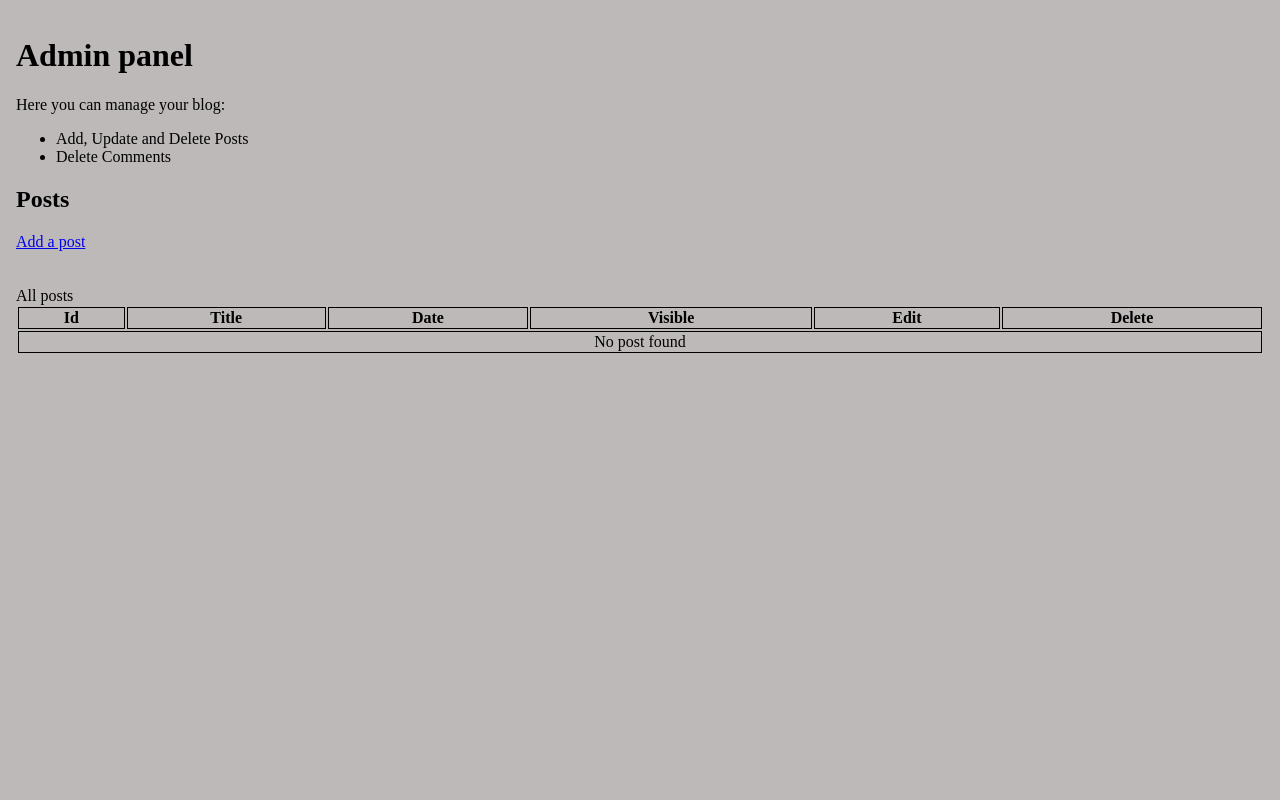
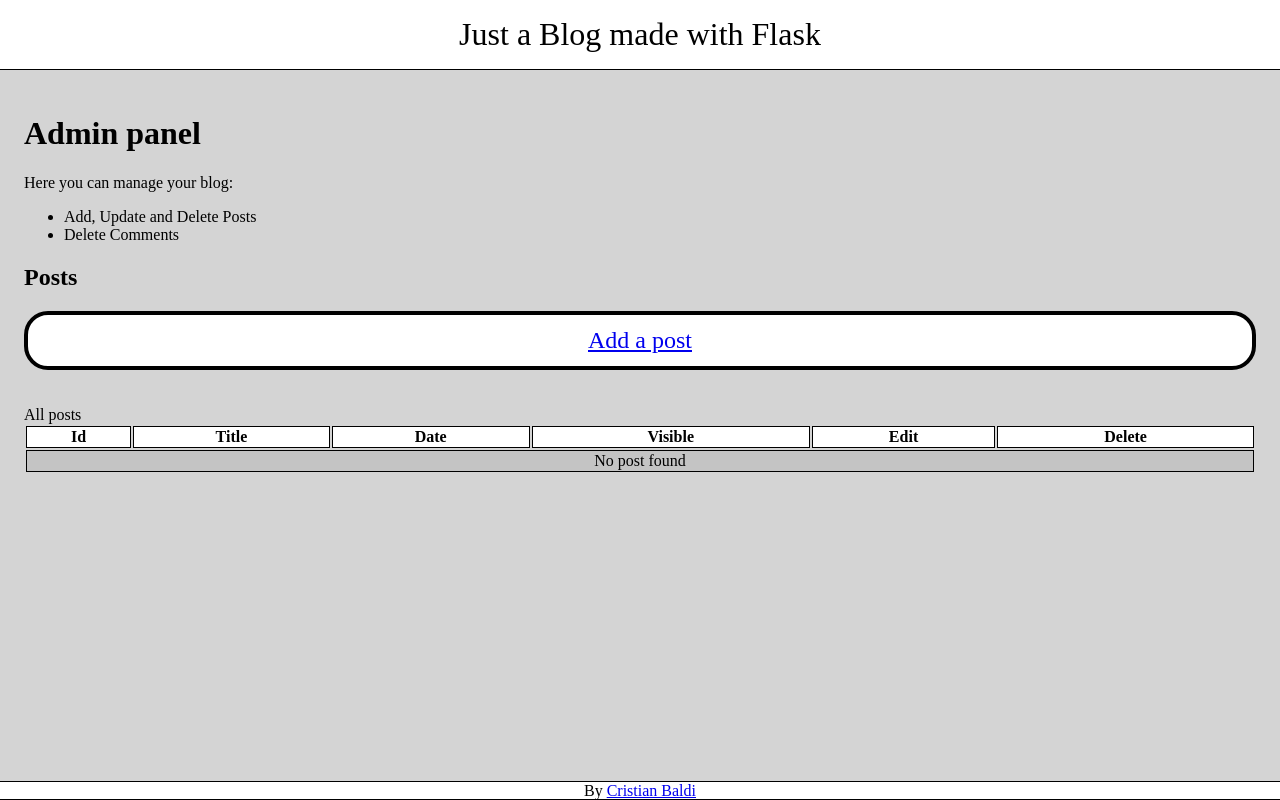
Before and after one commit to crisbal/Flask-Blog-Blueprint, a Flask app: template blog/templates/admin.html in a window 1280 px wide. Run offline with Flask 2, Linux system fonts and the light colour scheme; the template is opened without the code that fills it, so the values that code supplies are empty.

Commit message:
Fixed the style, a bit more serious

```diff
--- a/blog/blog.py
+++ b/blog/blog.py
@@ -12,7 +12,7 @@ blog = Blueprint("blog", __name__, template_folder=Config.template_folder, stati
 
 
 def init(app):
-    md = Misaka(autolink=True,tables=True,fenced_code=True,no_intra_emphasis=True,strikethrough=True,escape=True)
+    md = Misaka(autolink=True,tables=True,fenced_code=True,no_intra_emphasis=True,strikethrough=True,escape=True,wrap=True, toc=True)
     md.init_app(app)
 
 
--- a/blog/static/css/admin.css
+++ b/blog/static/css/admin.css
@@ -1,10 +1,26 @@
+.adminAddPost{
+    padding: 0.5em;
+    background-color: white;
+    border: 4px solid black;
+    border-radius: 1em;
+    text-align: center;
+    font-size: 1.5em;
+}
+
 .adminPostsTable{
     width: 100%;
 }
 .adminPostsTable th{
     border: 1px solid black;
+    background-color: white;
 }
 
+.adminPostsTable tr{
+    background-color: #DADADA;
+}
+.adminPostsTable tr:nth-child(even) {
+    background-color: #C4C4C4;
+}
 .adminPostsTable td{
     padding: 0.5    em;
     border: 1px solid black;
--- a/blog/static/css/base.css
+++ b/blog/static/css/base.css
@@ -4,16 +4,50 @@ body,html{
 }
 
 body{
-    background-color: #BEB9B9;
-    padding: 1em;
+    background-color: #D4D4D4;
 }
 
 *{
     box-sizing: border-box;
 }
-.postPreview{
-    border: 1px solid black;
+
+header{
+    width: 100%;
     padding: 1em;
+    text-align: center;
+    background-color: white;
+    border-bottom: 1px solid black;
+}
+
+header a, header a:link, header a:visited{
+    text-decoration: none;
+    color: black;
+}
+.blogTitle{
+    font-size: 2em;
+
+}
+
+footer{
+    position: fixed;
+    bottom: 0;
+    left: 0;
+    width: 100%;
+    text-align: center;
+    background-color: white;
+    border-top: 1px solid black;
+}
+
+
+#content{
+    padding: 1.5em;
+}
+
+.postPreview, .post{
+    border: 3px solid black;
+    padding: 1em;
+    background-color: white;
+    border-radius: 1em;
 }
 
 .postTitle{
@@ -21,9 +55,9 @@ body{
 }
 
 
-.postTitleLink, .postTitleLink:link, .postTitleLink:visited
+.postTitleLink, .postTitleLink:link, .postTitleLink:visited, .readMoreButton a, .readMoreButton a:link, .readMoreButton a:visited
 {
-    font-size: 1.3em;
+    font-size: 1.5em;
     color: green;
     text-decoration:underline;
 }
@@ -35,14 +69,14 @@ body{
 }
 
 .postShortDescription{
-    font-size: 1.1em;
+    font-size: 1.3em;
     font-style: italic;
     margin-bottom: 1em;
 }
 
 
 .postBodyShort{
-    margin-bottom: 1em;
+    margin-bottom: 1.3em;
 }
 .readMoreButton{
     text-align: right;
--- a/blog/templates/admin.html
+++ b/blog/templates/admin.html
@@ -13,7 +13,6 @@
 
 
 {% block content %}
-
 <h1>Admin panel</h1>
 <p>Here you can manage your blog:
 <ul>
--- a/blog/templates/base.html
+++ b/blog/templates/base.html
@@ -10,8 +10,9 @@
         {% endblock %}
     </head>
     <body>
-        <div id="header">
-        </div>
+        <header>
+            <a href="{{url_for('blog.index')}}"><span class="blogTitle">Just a Blog made with Flask</span></a>
+        </header>
 
         <div id="content">
             {% block content %}
@@ -19,7 +20,8 @@
             {% endblock %}
         </div>
 
-        <div id="footer">
-        </div>
+        <footer>
+            By <a href="https://github.com/cris9696/">Cristian Baldi</a>
+        <footer/>
     </body>
 </html>
--- a/blog/templates/posts.html
+++ b/blog/templates/posts.html
@@ -32,11 +32,11 @@
     <div class="otherPages">
         {% if page %}
             {% if show_prev %}
-                <a class="linkShowNewer" href="{{url_for('blog.show_page',page= page-1)}}">Newer</a>
+                <a class="linkShowNewer" href="{{url_for('blog.show_page',page= page-1)}}">Newer Posts</a>
             {% endif %}
 
             {% if show_next %}
-                <a class="linkShowOlder" href="{{url_for('blog.show_page',page= page+1)}}">Older</a>
+                <a class="linkShowOlder" href="{{url_for('blog.show_page',page= page+1)}}">Older Posts</a>
             {% endif %}
         {% endif %}
     </div>
```
